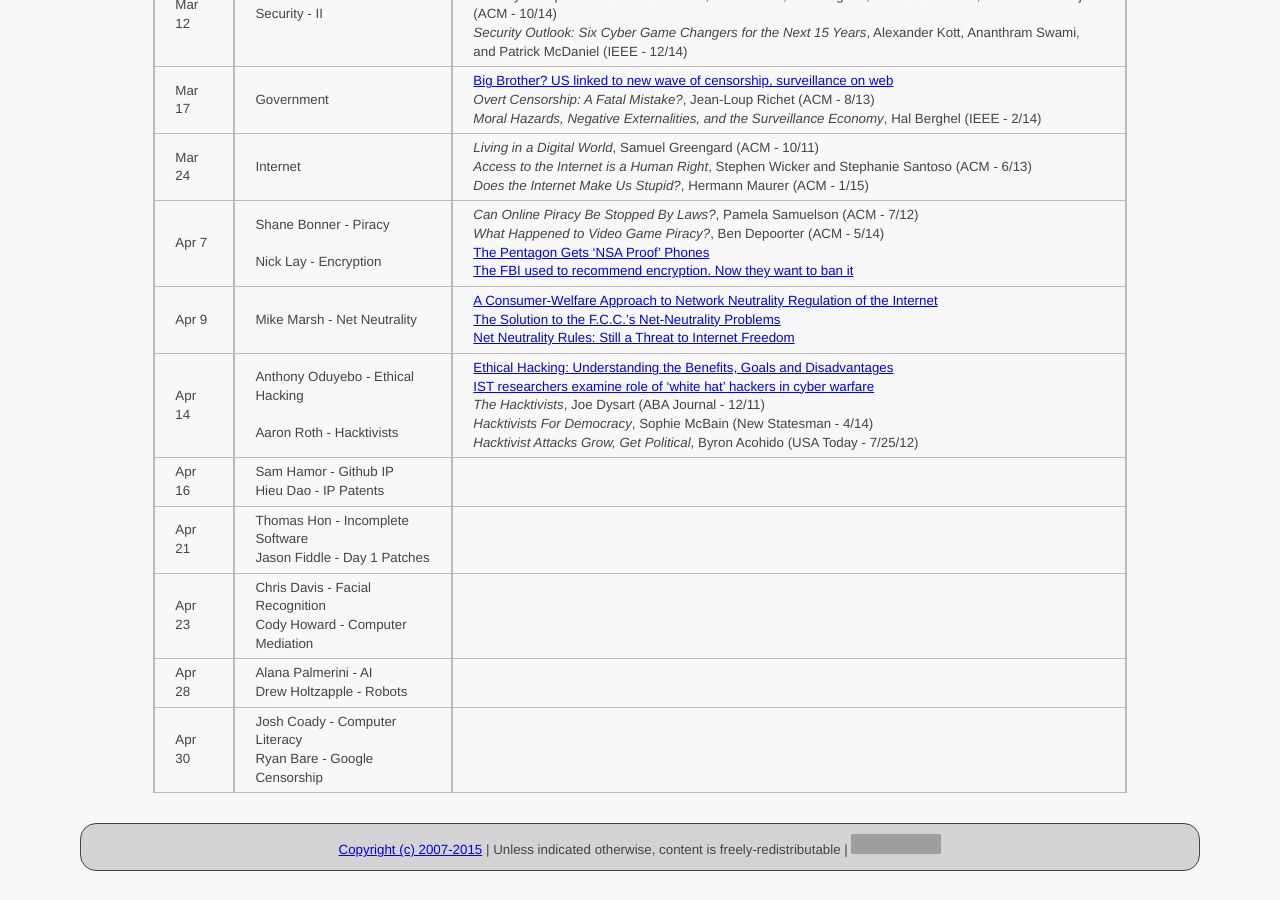
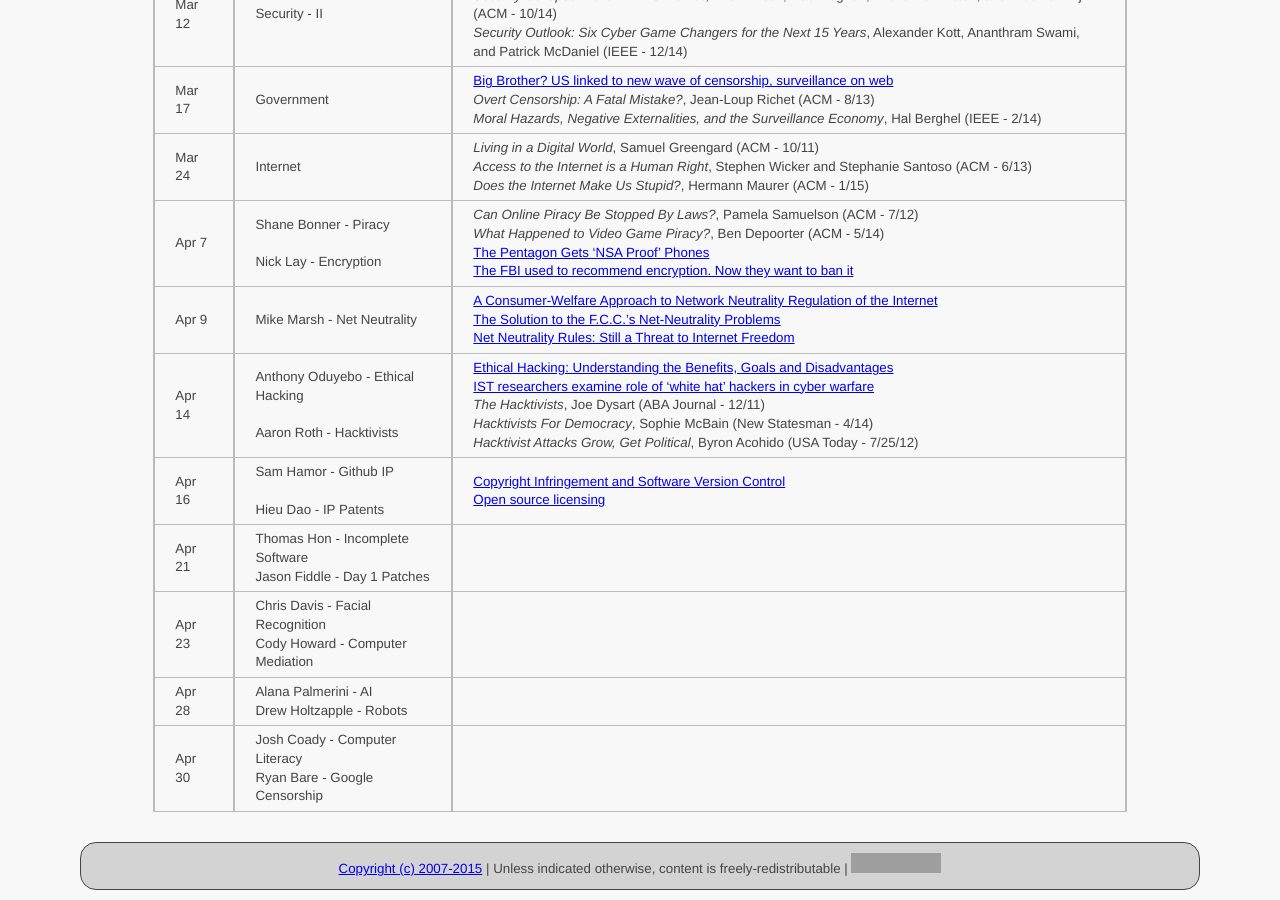
Before and after one commit to ycpcs/cs456-spring2015, a Jekyll site: the page built from schedule/index.md, in a window 1280 px wide and 900 px high, scrolled down 853 px. Built offline with Jekyll 4.4.1, drawn with Linux system fonts in a browser that asks for light colours; Markdown is read by kramdown in place of the engine named in the settings; grey boxes are pictures that could not be loaded.

Commit message:
add license articles
add Sam's articles

```diff
--- a/schedule/index.md
+++ b/schedule/index.md
@@ -28,7 +28,7 @@ All reading materials can be accessed via [Schmidt Library](http://library.ycp.e
 > Apr 7   | Shane Bonner - Piracy <br /> <br /> Nick Lay - Encryption | *Can Online Piracy Be Stopped By Laws?*, Pamela Samuelson (ACM - 7/12) <br /> *What Happened to Video Game Piracy?*, Ben Depoorter (ACM - 5/14) <br /> [The Pentagon Gets ‘NSA Proof’ Phones](http://pjmedia.com/tatler/2015/04/01/the-pentagon-gets-nsa-proof-phones/) <br /> [The FBI used to recommend encryption. Now they want to ban it](http://www.theguardian.com/commentisfree/2015/mar/28/the-fbi-used-to-recommend-encryption-now-they-want-to-ban-it)|
 > Apr 9   | Mike Marsh - Net Neutrality | [A Consumer-Welfare Approach to Network Neutrality Regulation of the Internet](http://jcle.oxfordjournals.org/content/2/3/349.short) <br /> [The Solution to the F.C.C.’s Net-Neutrality Problems](http://www.newyorker.com/tech/elements/the-solution-to-the-f-c-c-s-net-neutrality-problems) <br /> [Net Neutrality Rules: Still a Threat to Internet Freedom](http://www.heritage.org/research/reports/2014/02/net-neutrality-rules-still-a-threat-to-internet-freedom)|
 > Apr 14   | Anthony Oduyebo - Ethical Hacking <br /> <br /> Aaron Roth - Hacktivists | [Ethical Hacking: Understanding the Benefits, Goals and Disadvantages](http://www.brighthub.com/internet/security-privacy/articles/77412.aspx) <br /> [IST researchers examine role of ‘white hat’ hackers in cyber warfare](http://news.psu.edu/story/341564/2015/01/21/research/ist-researchers-examine-role-‘white-hat’-hackers-cyber-warfare) <br /> *The Hacktivists*, Joe Dysart (ABA Journal - 12/11) <br /> *Hacktivists For Democracy*, Sophie McBain (New Statesman - 4/14) <br /> *Hacktivist Attacks Grow, Get Political*, Byron Acohido (USA Today - 7/25/12)|
-> Apr 16   | Sam Hamor - Github IP <br /> Hieu Dao - IP Patents | |
+> Apr 16   | Sam Hamor - Github IP <br /> <br /> Hieu Dao - IP Patents | [Copyright Infringement and Software Version Control](http://swipreport.com/copyright-infringement-and-software-version-control/) <br /> [Open source licensing](https://help.github.com/articles/open-source-licensing/)|
 > Apr 21   | Thomas Hon - Incomplete Software <br /> Jason Fiddle - Day 1 Patches | |
 > Apr 23   | Chris Davis - Facial Recognition <br /> Cody Howard - Computer Mediation | |
 > Apr 28   | Alana Palmerini - AI <br /> Drew Holtzapple - Robots | |
```
